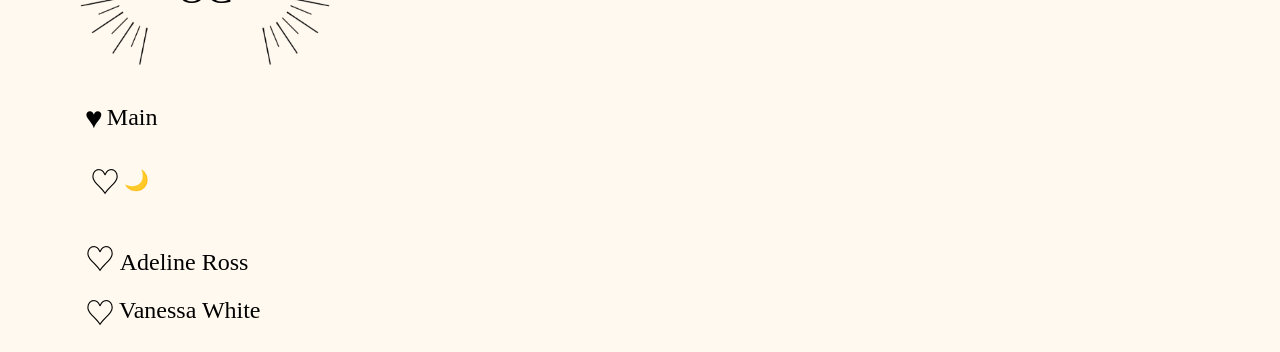
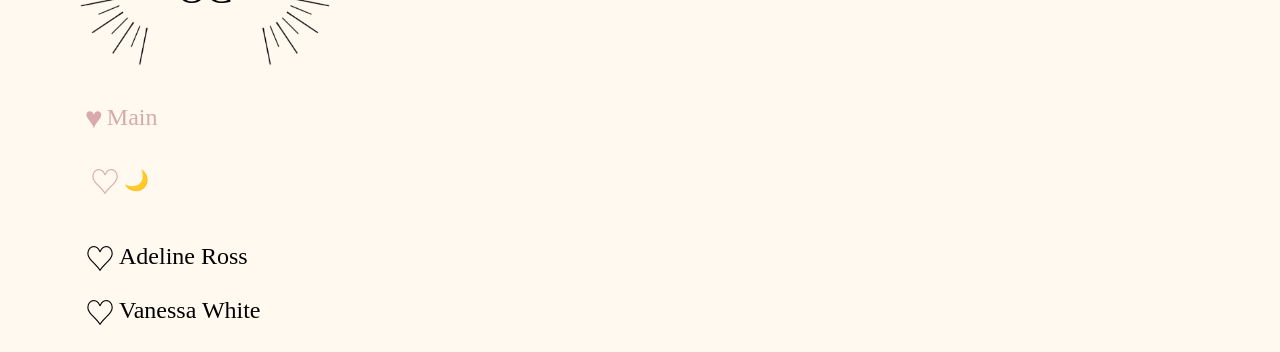
Before and after one commit to narelim/crescentmoonlight, a Jekyll site: the page built from oc/kalina/cm.html, in a window 1280 px wide. Shown: the part 979-1331 px from the top of the page. Built offline with Jekyll 4.4.1, drawn with Linux system fonts in a browser that asks for light colours; some web fonts are replaced.

Commit message:
common.css 업데이트

```diff
--- a/styles/common.css
+++ b/styles/common.css
@@ -271,23 +271,30 @@
     color:black
   }
 
-.category-item.selected > span {
-  color: #D8AAAD; /* 원하는 핑크색으로 바꿔줘 */
+/* 전체 구조 - 한 줄 정렬 */
+.category-item span {
+  display: inline-flex;
+  align-items: center;
+  gap: 4px;
 }
 
-  .subcategory span:not(.selected) .littleheart,
-  .category-item span:not(.selected) .categorybig,
-  .subcategory span:not(.selected) .categorylittle,
-  .subcategory span:not(.selected) .emoji {
-    color: black  /* 선택안된 건 검정색 */
-  }
+/* 기본 색상 */
+.categorybig, .categorylittle, .emoji, .littleheart {
+  color: black;
+}
 
-  .subcategory span.selected .littleheart,
-  .category-item span.selected .categorybig,
-  .subcategory span.selected .categorylittle,
-  .subcategory span.selected .emoji {
-    color: #D8AAAD  /* 선택된 건 핑크색 */
-  }
+/* 대분류가 선택된 경우 */
+.category-item.selected .categorybig,
+.category-item.selected .littleheart {
+  color: #D8AAAD;
+}
+
+/* 소분류가 선택된 경우 */
+.subcategory .selected .categorylittle,
+.subcategory .selected .emoji,
+.subcategory .selected .littleheart {
+  color: #D8AAAD;
+}
 
   /* 제목 스타일 */
   .title {
```
